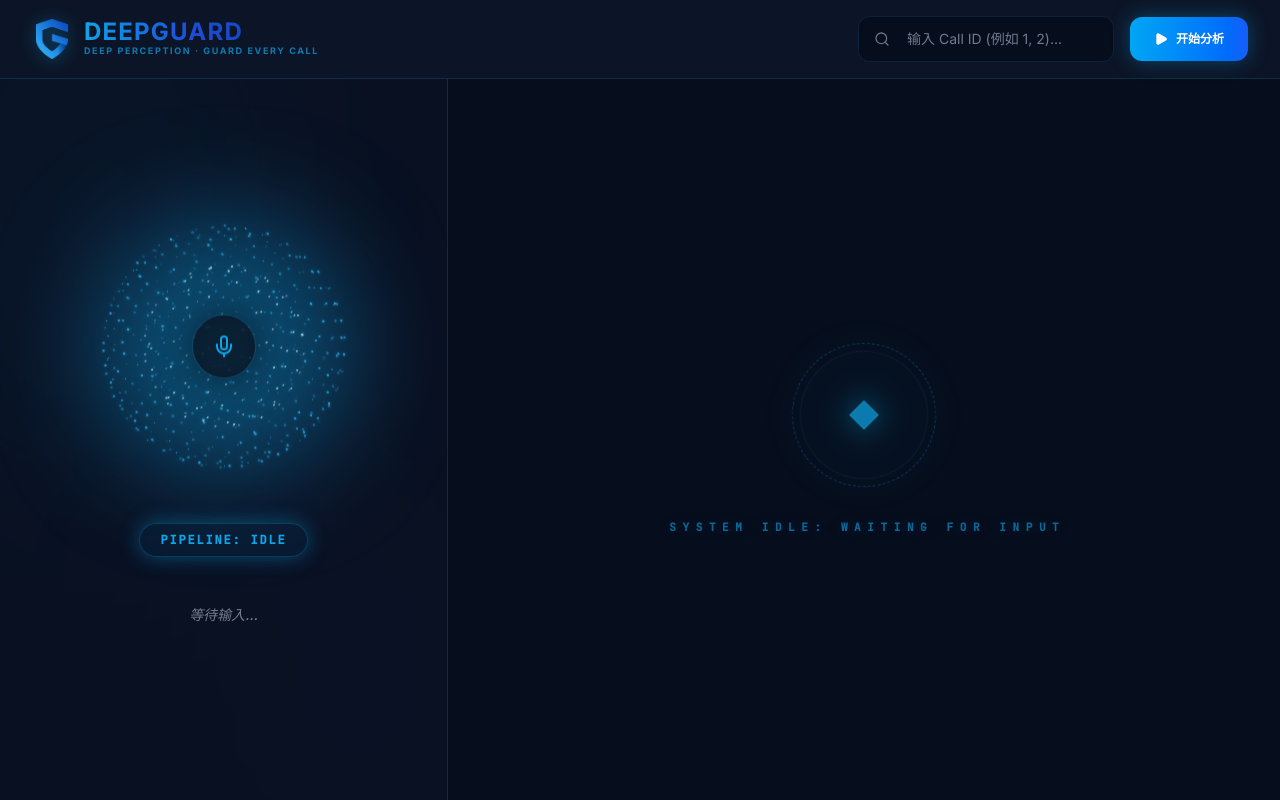
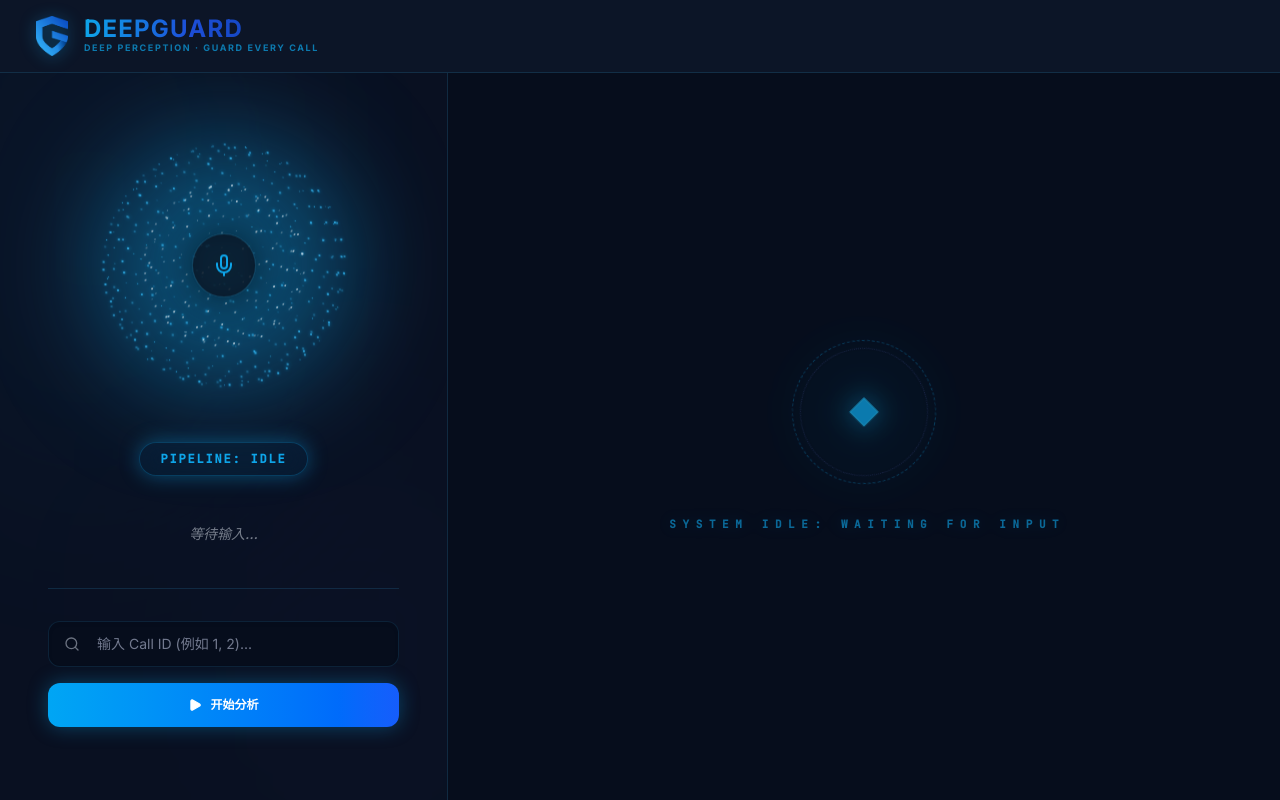
Before and after one commit to ctmm123/deepguard, a React (Vite) app: page / in a window 1280 px wide. Built offline with nearby package versions, Linux system fonts and the light colour scheme.

Commit message:
feat: move search input and Start Analysis button to bottom-left robot control panel

```diff
--- a/src/App.tsx
+++ b/src/App.tsx
@@ -1,5 +1,7 @@
 
+import { useState } from "react";
 import { AnimatePresence } from "motion/react";
+import { Search, Play } from "lucide-react";
 import MochiRobot from "./components/MochiRobot";
 import Header from "./components/Header";
 import ThinkingOutput from "./components/ThinkingOutput";
@@ -21,14 +23,25 @@ export default function App() {
     reset,
   } = useAnalysis();
 
+  const [inputValue, setInputValue] = useState("");
+
   const handleSubmit = (input: string) => {
     reset();
     startAnalysis(input);
   };
 
+  const handleAnalyze = () => {
+    let targetId = inputValue.trim();
+    if (!targetId) {
+      const randNum = Math.floor(1000 + Math.random() * 9000);
+      targetId = randNum.toString();
+    }
+    handleSubmit(targetId);
+  };
+
   return (
     <div className="flex flex-col h-screen bg-background text-text overflow-hidden font-sans selection:bg-primary/30 selection:text-primary">
-      <Header onSubmit={handleSubmit} />
+      <Header />
 
       <main className="flex flex-1 overflow-hidden">
         {/* Left Panel: Robot UI (35%) */}
@@ -42,10 +55,36 @@ export default function App() {
           <div className="relative z-10 w-full max-w-sm flex flex-col items-center">
             <MochiRobot status={phase} riskLevel={result?.risk.level} mood={mood} />
 
-            <div className="mt-12 text-center space-y-4">
+            <div className="mt-12 text-center space-y-4 w-full flex flex-col items-center">
               <p className="text-[#9ca3af] text-sm font-medium italic min-h-[3rem] animate-pulse">
                 {statusText}
               </p>
+
+              {phase === AppStatus.IDLE && (
+                <div className="pt-8 border-t border-white/5 space-y-4 w-full animate-in fade-in slide-in-from-bottom-4 duration-1000">
+                  <div className="relative w-full">
+                    <Search className="absolute left-4 top-1/2 -translate-y-1/2 text-textMuted" size={16} />
+                    <input
+                      value={inputValue}
+                      onChange={(e) => setInputValue(e.target.value)}
+                      className="bg-background border border-white/5 rounded-xl pl-12 pr-4 py-3 text-text text-sm w-full outline-none focus:border-primary/50 focus:ring-2 focus:ring-primary/30 transition-all shadow-inner font-sans min-h-[44px]"
+                      placeholder="输入 Call ID (例如 1, 2)..."
+                      onKeyDown={(e) => {
+                        if (e.key === "Enter") {
+                          handleAnalyze();
+                        }
+                      }}
+                    />
+                  </div>
+                  <button
+                    onClick={handleAnalyze}
+                    className="w-full flex items-center justify-center gap-2 bg-gradient-to-r from-sky-500 to-blue-600 hover:from-sky-400 hover:to-blue-500 text-white rounded-xl py-3 text-xs font-bold uppercase transition-all active:scale-95 min-h-[44px] cursor-pointer shadow-[0_0_20px_rgba(14,165,233,0.35)]"
+                  >
+                    <Play size={14} className="fill-white" />
+                    <span>开始分析</span>
+                  </button>
+                </div>
+              )}
 
               {phase === AppStatus.RESULT && (
                 <button
--- a/src/components/Header.tsx
+++ b/src/components/Header.tsx
@@ -1,31 +1,7 @@
 
-import React, { useState } from "react";
-import { Play, Search } from "lucide-react";
 import logo from "../logo.svg";
 
-interface HeaderProps {
-  onSubmit: (input: string) => void;
-}
-
-export default function Header({ onSubmit }: HeaderProps) {
-  const [value, setValue] = useState("");
-
-  const handleAnalyze = () => {
-    let targetId = value.trim();
-    if (!targetId) {
-      // 若无输入，随机生成 1000 至 9999 之间的 4 位数字作为演示 Call ID
-      const randNum = Math.floor(1000 + Math.random() * 9000);
-      targetId = randNum.toString();
-    }
-    onSubmit(targetId);
-  };
-
-  const handleKeyDown = (e: React.KeyboardEvent<HTMLInputElement>) => {
-    if (e.key === "Enter") {
-      handleAnalyze();
-    }
-  };
-
+export default function Header() {
   return (
     <header className="flex items-center justify-between px-8 py-4 bg-panel border-b border-white/5 relative z-50">
       <div className="flex items-center gap-3">
@@ -47,27 +23,6 @@ export default function Header({ onSubmit }: HeaderProps) {
           </span>
         </div>
       </div>
-
-      <div className="flex items-center gap-4">
-        <div className="relative group">
-          <Search className="absolute left-4 top-1/2 -translate-y-1/2 text-textMuted group-focus-within:text-primary transition-colors" size={16} />
-          <input
-            value={value}
-            onChange={(e) => setValue(e.target.value)}
-            className="bg-background border border-white/5 rounded-xl pl-12 pr-4 py-3 text-text text-sm w-64 outline-none focus:border-primary/50 focus:ring-2 focus:ring-primary/30 transition-all shadow-inner font-sans min-h-[44px]"
-            placeholder="输入 Call ID (例如 1, 2)..."
-            onKeyDown={handleKeyDown}
-          />
-        </div>
-
-        <button
-          onClick={handleAnalyze}
-          className="flex items-center gap-2 bg-gradient-to-r from-sky-500 to-blue-600 hover:from-sky-400 hover:to-blue-500 text-white rounded-xl px-6 py-3 text-xs font-bold uppercase transition-all active:scale-95 min-h-[44px] cursor-pointer shadow-[0_0_20px_rgba(14,165,233,0.35)]"
-        >
-          <Play size={14} className="fill-white" />
-          <span>开始分析</span>
-        </button>
-      </div>
     </header>
   );
 }
```
